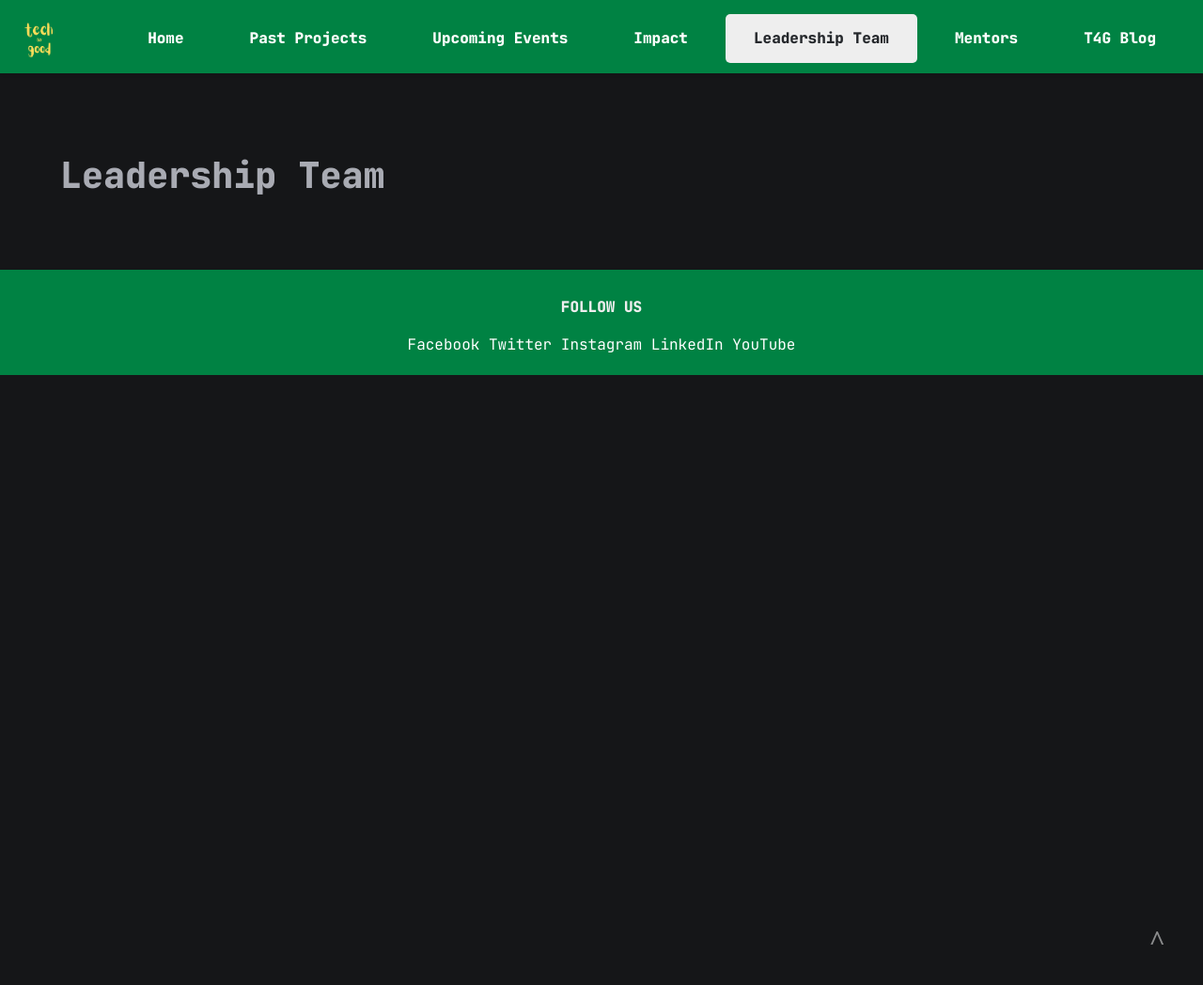
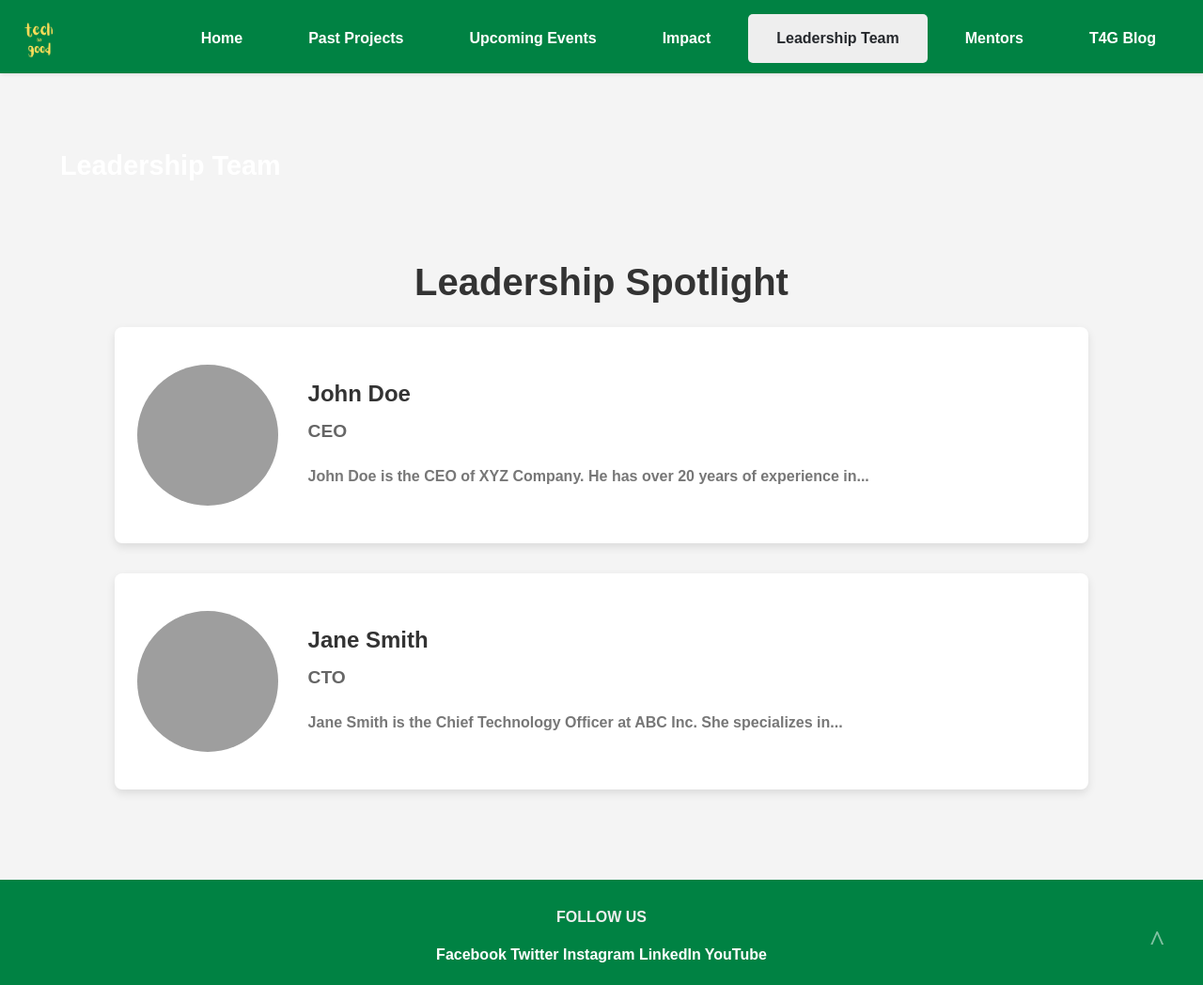
Before and after one commit to J-Souffle/T4GWebsite, a Jekyll site: the page built from pages/leadership-team.md, in a window 1280 px wide and 1048 px high. Shown: the whole window at 94% size. Built offline with Jekyll 4.4.1, drawn with Linux system fonts in a browser that asks for light colours; grey boxes are pictures that could not be loaded.

Commit message:
Leadership team page finished

```diff
--- /dev/null
+++ b/_includes/leadership-team.html
@@ -0,0 +1,23 @@
+<link rel="stylesheet" href="/assets/css/leadership-team.css">
+<section id="leadership-section">
+    <h2 class="section-title">Leadership Spotlight</h2>
+    <div class="leadership-spotlight">
+      <div class="leader">
+        <img src="leader1.jpg" alt="Leader 1">
+        <div class="leader-info">
+          <h3 class="leader-name">John Doe</h3>
+          <p class="leader-position">CEO</p>
+          <p class="leader-bio">John Doe is the CEO of XYZ Company. He has over 20 years of experience in...</p>
+        </div>
+      </div>
+      <div class="leader">
+        <img src="leader2.jpg" alt="Leader 2">
+        <div class="leader-info">
+          <h3 class="leader-name">Jane Smith</h3>
+          <p class="leader-position">CTO</p>
+          <p class="leader-bio">Jane Smith is the Chief Technology Officer at ABC Inc. She specializes in...</p>
+        </div>
+      </div>
+      <!-- Add more leaders as needed -->
+    </div>
+  </section>
--- /dev/null
+++ b/_layouts/team.html
@@ -0,0 +1,25 @@
+<!DOCTYPE html>
+<html lang="en">
+  {% include hamhead.html %}
+  <body>
+    <main>
+      <div style="padding:5rem" ></div>
+      <script src="../assets/js/pullupButton.js"></script>
+      <button onclick="topFunction()" id="scrollButton" title="Go to top">^</button>
+      <section class="article">
+        <div class="article-header">
+          <h2 class="article-title">{{page.title}}</h2>
+          <small class="date">{{page.date | date_to_string}}</small>
+          <div class="categories">
+            {% for c in page.categories %}
+            <a href="#!" class="category">{{c}}</a>
+            {% endfor %}
+          </div>
+        </div>
+        <div class="content">{% include leadership-team.html %}</div>
+      </section>
+      {% include footer.html %}
+    </main>
+    {% include category-modal.html%}
+  </body>
+</html>
--- /dev/null
+++ b/assets/css/leadership-team.css
@@ -0,0 +1,74 @@
+/* General styles */
+body {
+    font-family: Arial, sans-serif;
+    background-color: #f4f4f4;
+    margin: 0;
+    padding: 0;
+  }
+
+  /* Section title */
+  .section-title {
+    text-align: center;
+    margin-bottom: 2rem;
+    font-size: 2.5rem;
+    color: #333;
+  }
+
+  /* Leadership spotlight section */
+  #leadership-section {
+    width: 90%;
+    max-width: 1200px;
+    margin: 0 auto;
+    padding: 4rem 0;
+  }
+
+  /* Individual leader card */
+  .leader {
+    display: flex;
+    align-items: center;
+    margin-bottom: 2rem;
+    padding: 1.5rem;
+    background-color: #fff;
+    box-shadow: 0 4px 10px rgba(0, 0, 0, 0.1);
+    border-radius: 8px;
+  }
+
+  .leader img {
+    width: 150px;
+    height: 150px;
+    border-radius: 50%;
+    margin-right: 2rem;
+  }
+
+  .leader-info {
+    flex: 1;
+  }
+
+  .leader-name {
+    font-size: 1.5rem;
+    color: #333;
+    margin-bottom: 0.5rem;
+  }
+
+  .leader-position {
+    font-size: 1.2rem;
+    color: #666;
+    margin-bottom: 1rem;
+  }
+
+  .leader-bio {
+    font-size: 1rem;
+    color: #777;
+  }
+
+  /* Responsive adjustments */
+  @media (max-width: 768px) {
+    .leader {
+      flex-direction: column;
+      text-align: center;
+    }
+
+    .leader img {
+      margin-bottom: 1rem;
+    }
+  }
```
Also changed, not shown: assets/css/team.css (added, +223 -0 lines), pages/leadership-team.md (+1 -1 lines).
